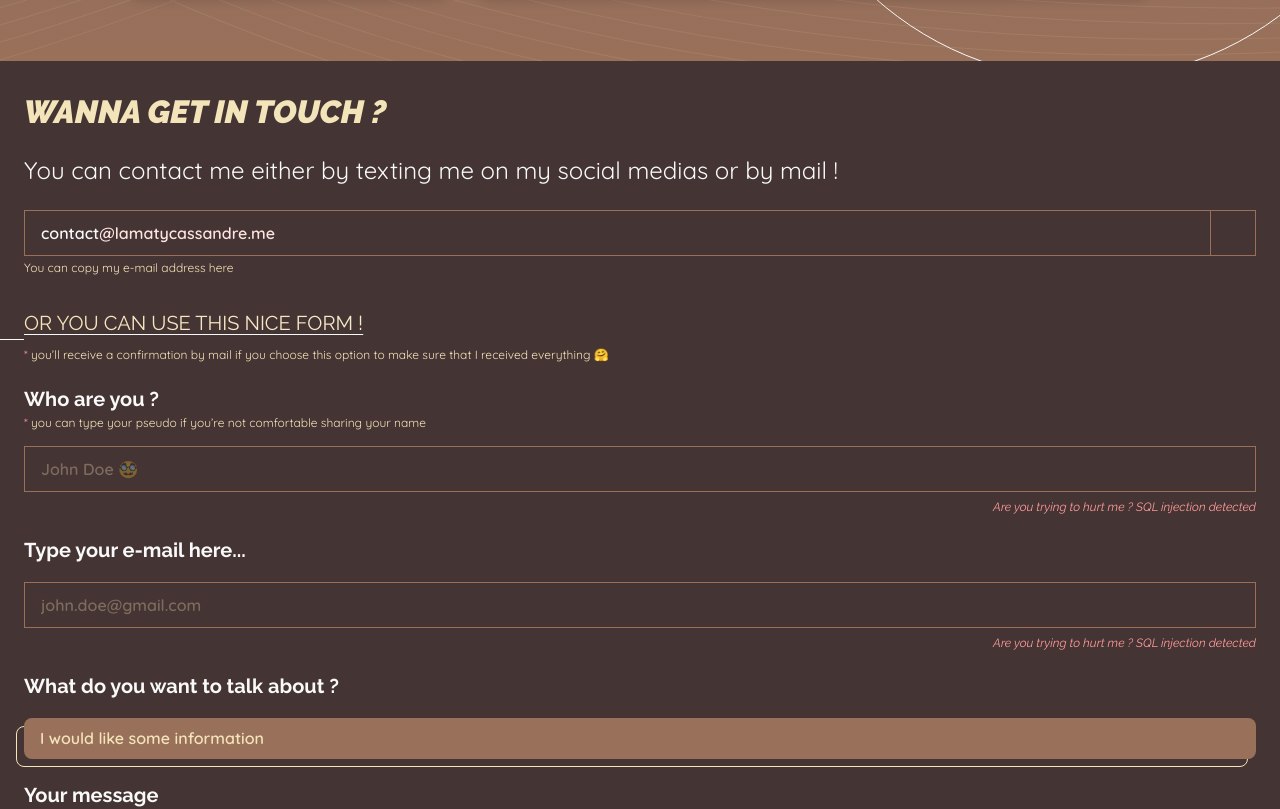
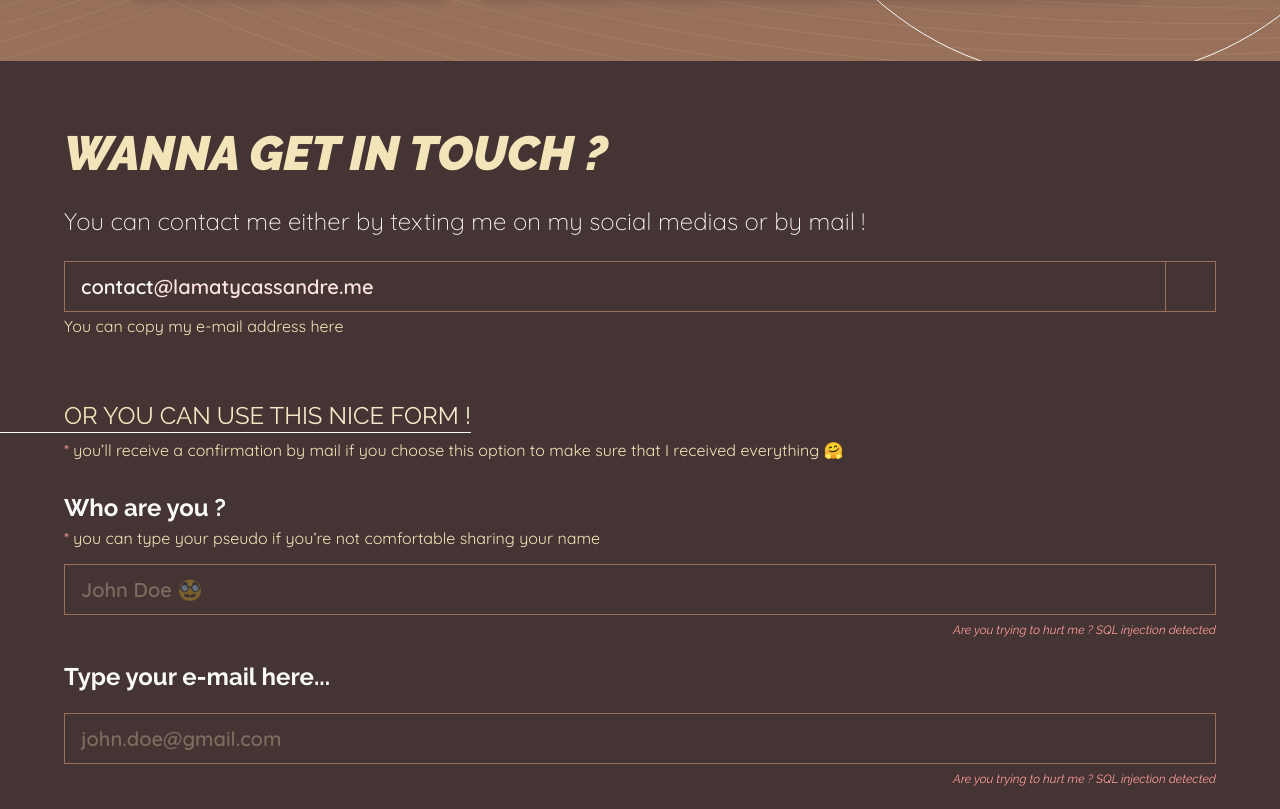
Before and after one commit to CassandreLAMATY/2024-portfolio-front, a Vue app: page / in a window 1280 px wide. Shown: the part 1940-2749 px from the top of the page. Built offline with nearby package versions, Linux system fonts and the light colour scheme; what @fortawesome/pro-regular-svg-icons, @fortawesome/pro-solid-svg-icons would draw is missing.

Commit message:
css update 768px

```diff
--- a/src/assets/stylesheets/css/contact.css
+++ b/src/assets/stylesheets/css/contact.css
@@ -6,8 +6,18 @@
 .contact {
   padding: 2rem 1.5rem;
 }
+@media (min-width: 768px) {
+  .contact {
+    padding: 4rem;
+  }
+}
 .contact-top {
   margin-bottom: 2rem;
+}
+@media (min-width: 768px) {
+  .contact-top {
+    margin-bottom: 4rem;
+  }
 }
 .contact-top .title {
   margin-bottom: 1.5rem;
@@ -18,7 +28,13 @@
   font-weight: 900;
   text-transform: uppercase;
 }
+@media (min-width: 768px) {
+  .contact-top .title {
+    font-size: 3rem;
+  }
+}
 .contact-top .info {
+  font-weight: 300;
   color: #f9f9f9;
 }
 .contact-top .mail-container {
@@ -32,6 +48,12 @@
   font-size: 0.75rem;
   color: #f4e4ba;
 }
+@media (min-width: 768px) {
+  .contact-top .mail-container::after {
+    font-size: 16px;
+    line-height: 1.25rem;
+  }
+}
 .contact-top .mail-container .mail {
   padding: 0.75rem 16px;
   border: 1px solid #99715b;
@@ -43,6 +65,11 @@
 .contact-top .mail-container .mail > span {
   color: #f9f9f9;
 }
+@media (min-width: 768px) {
+  .contact-top .mail-container .mail {
+    font-size: 1.25rem;
+  }
+}
 .contact-top .mail-container .mail-copy {
   margin-left: -1px;
   aspect-ratio: 1;
@@ -50,6 +77,11 @@
   font-size: 1.25rem;
   font-weight: 300;
   color: #f4e4ba;
+}
+@media (min-width: 768px) {
+  .contact-top .mail-container .mail-copy {
+    font-size: 1.5rem;
+  }
 }
 .contact-form--title {
   position: relative;
@@ -66,6 +98,16 @@
   text-underline-offset: 0.25rem;
   line-height: 2rem;
   color: transparent;
+}
+@media (min-width: 768px) {
+  .contact-form--title {
+    text-underline-offset: 0.5rem;
+  }
+}
+@media (min-width: 1024px) {
+  .contact-form--title {
+    font-size: 1.5rem;
+  }
 }
 .contact-form--title::before {
   position: absolute;
@@ -110,11 +152,22 @@
 .contact-form--info > span {
   color: #ff9b9b;
 }
+@media (min-width: 768px) {
+  .contact-form--info {
+    font-size: 16px;
+    line-height: 1.25rem;
+  }
+}
 .contact-form .form-content {
   display: flex;
   flex-direction: column;
   gap: 1.5rem;
   margin-top: 1.5rem;
+}
+@media (min-width: 768px) {
+  .contact-form .form-content {
+    margin-top: 2rem;
+  }
 }
 .contact-form .form-content--group {
   display: flex;
@@ -149,6 +202,12 @@
   font-weight: 700;
   color: #f9f9f9;
 }
+@media (min-width: 768px) {
+  .contact-form .form-title {
+    font-size: 1.5rem;
+    line-height: 2rem;
+  }
+}
 .contact-form .form-title--container {
   display: grid;
   grid-template-rows: 1fr auto;
@@ -163,6 +222,12 @@
 .contact-form .form-subtitle > span {
   color: #ff9b9b;
 }
+@media (min-width: 768px) {
+  .contact-form .form-subtitle {
+    font-size: 16px;
+    line-height: 1.25rem;
+  }
+}
 .contact-form .form-input {
   width: 100%;
   padding: 0.75rem 16px;
@@ -171,6 +236,11 @@
   font-size: 16px;
   font-weight: 600;
   color: #f9f9f9;
+}
+@media (min-width: 768px) {
+  .contact-form .form-input {
+    font-size: 1.25rem;
+  }
 }
 .contact-form .form-input::placeholder {
   color: rgba(244, 228, 186, 0.3215686275);
@@ -191,6 +261,12 @@
   font-weight: 600;
   color: #f4e4ba;
   appearance: none;
+}
+@media (min-width: 768px) {
+  .contact-form .form-select {
+    font-size: 1.25rem;
+    line-height: 1.5rem;
+  }
 }
 .contact-form .form-select:focus {
   outline: none;
@@ -282,7 +358,7 @@
   position: relative;
   z-index: 2;
   width: 100%;
-  padding: 16px 0.75rem;
+  padding: 0.75rem 16px;
   aspect-ratio: 5/3;
   resize: none;
   border: 0;
@@ -291,6 +367,13 @@
   font-family: Quicksand;
   font-size: 16px;
   color: #f9f9f9;
+}
+@media (min-width: 768px) {
+  .contact-form .message-area--container .message {
+    padding: 16px 1.5rem;
+    font-size: 1.25rem;
+    line-height: 1.5rem;
+  }
 }
 .contact-form .message-area--container .message::placeholder {
   color: rgba(244, 228, 186, 0.5607843137);
--- a/src/assets/stylesheets/css/header.css
+++ b/src/assets/stylesheets/css/header.css
@@ -440,7 +440,7 @@ header .curves {
 }
 @media (min-width: 768px) {
   .me {
-    padding: 2rem 3rem 4rem 3rem;
+    padding: 2rem 4rem 4rem 4rem;
   }
 }
 @media (min-width: 1024px) {
--- a/src/assets/stylesheets/scss/contact.scss
+++ b/src/assets/stylesheets/scss/contact.scss
@@ -7,8 +7,16 @@
 .contact {
     padding: $grup03 $grup02;
 
+    @include media-min(768px) {
+        padding: $grup05;
+    }
+
     &-top {
         margin-bottom: $grup03;
+
+        @include media-min(768px) {
+            margin-bottom: $grup05;
+        }
 
         & .title {
             margin-bottom: $grup02;
@@ -19,9 +27,14 @@
             font-style: italic;
             font-weight: 900;
             text-transform: uppercase;
+
+            @include media-min(768px) {
+                font-size: $grup04;
+            }
         }
 
         & .info {
+            font-weight: 300;
             color: $seasalt;
         }
 
@@ -38,6 +51,11 @@
 
                 font-size: $grup-01;
                 color: $dutchWhite;
+
+                @include media-min(768px) {
+                    font-size: $grup;
+                    line-height: $grup01;
+                }
             }
 
             & .mail {
@@ -54,6 +72,10 @@
                     color: $seasalt;
                 }
 
+                @include media-min(768px) {
+                    font-size: $grup01;
+                }
+
                 &-copy {
                     margin-left: -1px;
                     aspect-ratio: 1;
@@ -63,6 +85,10 @@
                     font-size: $grup01;
                     font-weight: 300;
                     color: $dutchWhite;
+
+                    @include media-min(768px) {
+                        font-size: $grup02;
+                    }
                 }
             }
         }
@@ -87,6 +113,14 @@
             text-underline-offset: $grup-03;
             line-height: $grup03;
             color: transparent;
+
+            @include media-min(768px) {
+                text-underline-offset: $grup-02;
+            }
+
+            @include media-min(1024px) {
+                font-size: $grup02;
+            }
 
             &::before {
                 position: absolute;
@@ -136,6 +170,11 @@
             & > span {
                 color: $salmonPink;
             }
+
+            @include media-min(768px) {
+                font-size: $grup;
+                line-height: $grup01;
+            }
         }
 
         & .form {
@@ -145,6 +184,10 @@
                 gap: $grup02;
 
                 margin-top: $grup02;
+
+                @include media-min(768px) {
+                    margin-top: $grup03;
+                }
 
                 &--group {
                     display: flex;
@@ -188,6 +231,11 @@
                 font-weight: 700;
                 color: $seasalt;
 
+                @include media-min(768px) {
+                    font-size: $grup02;
+                    line-height: $grup03;
+                }
+
                 &--container {
                     display: grid;
                     grid-template-rows: 1fr auto;
@@ -207,6 +255,11 @@
                 & > span {
                     color: $salmonPink;
                 }
+
+                @include media-min(768px) {
+                    font-size: $grup;
+                    line-height: $grup01;
+                }
             }
 
             &-input {
@@ -219,6 +272,10 @@
                 font-size: $grup;
                 font-weight: 600;
                 color: $seasalt;
+
+                @include media-min(768px) {
+                    font-size: $grup01;
+                }
 
                 &::placeholder {
                     color: #f4e4ba52;
@@ -246,6 +303,11 @@
                 color: $dutchWhite;
 
                 appearance: none;
+
+                @include media-min(768px) {
+                    font-size: $grup01;
+                    line-height: $grup02;
+                }
 
                 &:focus {
                     outline: none;
@@ -379,7 +441,7 @@
                 z-index: 2;
 
                 width: 100%;
-                padding: $grup $grup-01;
+                padding: $grup-01 $grup;
                 aspect-ratio: 5 / 3;
                 resize: none;
 
@@ -390,6 +452,13 @@
                 font-family: Quicksand;
                 font-size: $grup;
                 color: $seasalt;
+
+                @include media-min(768px) {
+                    padding: $grup $grup02;
+
+                    font-size: $grup01;
+                    line-height: $grup02;
+                }
 
                 &::placeholder {
                     color: #f4e4ba8f;
--- a/src/assets/stylesheets/scss/header.scss
+++ b/src/assets/stylesheets/scss/header.scss
@@ -403,7 +403,7 @@ header {
     }
 
     @include media-min(768px) {
-        padding: $grup03 $grup04 $grup05 $grup04;
+        padding: $grup03 $grup05 $grup05 $grup05;
     }
 
     @include media-min(1024px) {
--- a/src/blocks/ContactBlock.vue
+++ b/src/blocks/ContactBlock.vue
@@ -10,7 +10,7 @@ const object: Ref<string> = ref('info');
         <div class="contact">
             <div class="contact-top">
                 <h2 class="title">Wanna get in touch ?</h2>
-                <p class="info">You can contact me either by texting me on my social medias or by mail !</p>
+                <p class="info">You can contact me either by texting me on my social medias or by mail&nbsp;!</p>
                 <div class="mail-container">
                     <span class="mail"><span>contact</span>@lamatycassandre.me</span>
                     <button class="mail-copy" aria-label="copy"><font-awesome-icon :icon="['fas', 'copy']" /></button>
```
Also changed, not shown: 1 other file (tests, documents, lock files or other folders).
